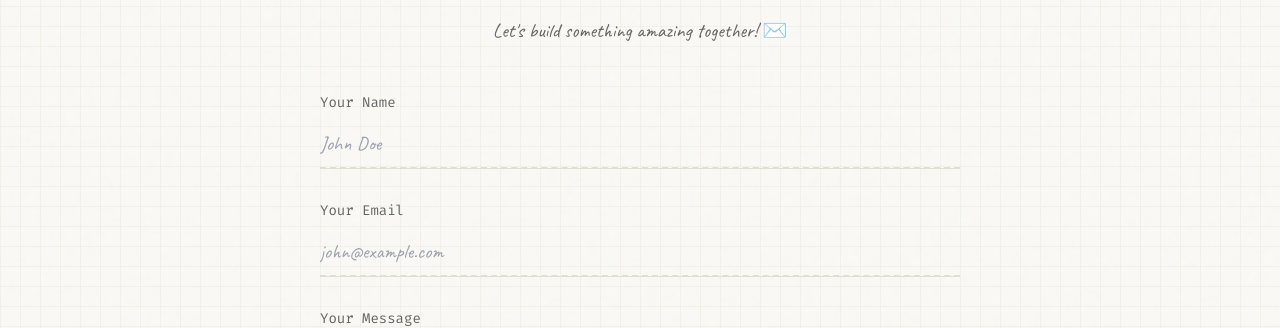
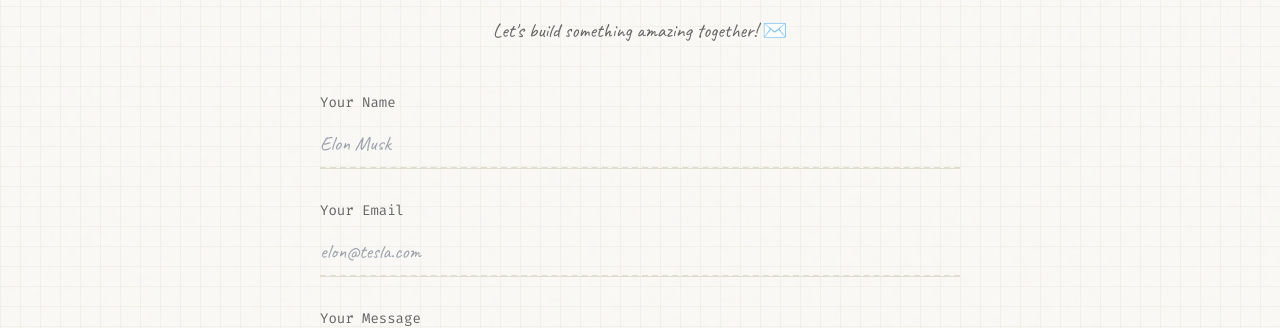
Before and after one commit to IRX358/irx358.github.io, a React (Vite) app: page / in a window 1280 px wide. Shown: the part 4734-5062 px from the top of the page. Built offline with nearby package versions, Linux system fonts and the light colour scheme; the HTML template or start-up script is replaced by a standard one.

Commit message:
placeholder changes

```diff
--- a/src/components/Contact.tsx
+++ b/src/components/Contact.tsx
@@ -70,7 +70,7 @@ const Contact = () => {
               value={formData.name}
               onChange={(e) => setFormData({ ...formData, name: e.target.value })}
               className="handwriting-input w-full py-2"
-              placeholder="John Doe"
+              placeholder="Elon Musk"
               required
             />
             {/* Lined paper effect */}
@@ -88,7 +88,7 @@ const Contact = () => {
               value={formData.email}
               onChange={(e) => setFormData({ ...formData, email: e.target.value })}
               className="handwriting-input w-full py-2"
-              placeholder="john@example.com"
+              placeholder="elon@tesla.com"
               required
             />
             <div className="absolute bottom-0 left-0 right-0 h-px bg-border" />
```
